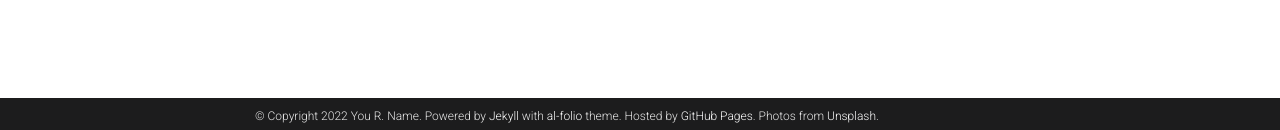
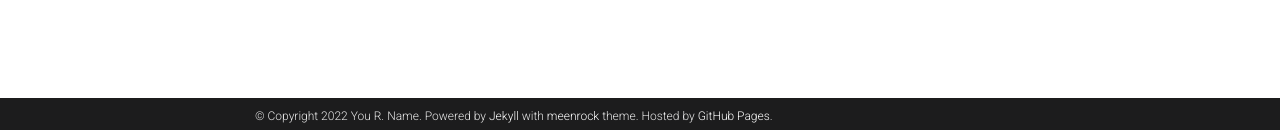
Before and after one commit to meenrock/my-documentation, a Jekyll site: the page built from _pages/teaching.md, in a window 1280 px wide. Shown: the part 767-897 px from the top of the page. Built offline with Jekyll 4.4.1, drawn with Linux system fonts in a browser that asks for light colours; comment, search, counter and statistics services are not loaded; a style sheet for code colours, icons or effects is not loaded.

Commit message:
Update _config.yml

```diff
--- a/_config.yml
+++ b/_config.yml
@@ -10,9 +10,10 @@ email: you@example.com
 description: > # the ">" symbol means to ignore newlines until "footer_text:"
   A simple, whitespace theme for academics. Based on [*folio](https://github.com/bogoli/-folio) design.
 footer_text: >
-  Powered by <a href="https://jekyllrb.com/" target="_blank">Jekyll</a> with <a href="https://github.com/alshedivat/al-folio">al-folio</a> theme.
+  Powered by <a href="https://jekyllrb.com/" target="_blank">Jekyll</a> with <a href="https://meenrock.github.io/supawatpro/">meenrock</a> theme.
   Hosted by <a href="https://pages.github.com/" target="_blank">GitHub Pages</a>.
-  Photos from <a href="https://unsplash.com" target="_blank">Unsplash</a>.
+
+#Photos from <a href="https://unsplash.com" target="_blank">Unsplash</a>.
 keywords: jekyll, jekyll-theme, academic-website, portfolio-website  # add your own keywords or leave empty
 
 lang: en # the language of your site (for example: en, fr, cn, ru, etc.)
```
